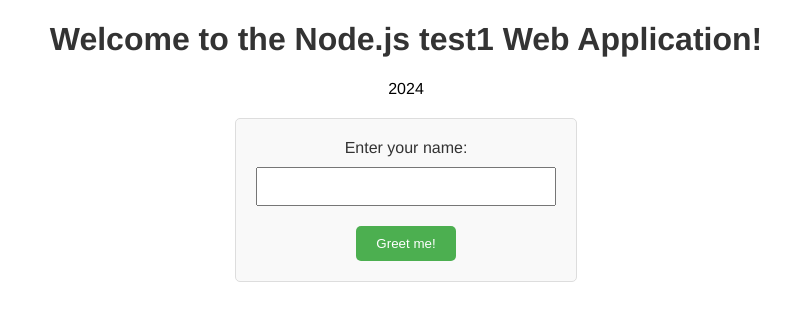
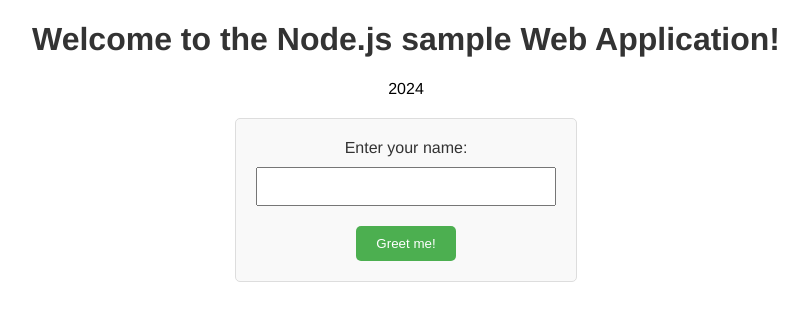
Before and after one commit to Amogh-98/WebApp, a plain HTML site: page index.html in a window 1280 px wide. Shown: the whole page, without its empty margins (234-1042 px from the left). Drawn offline with Linux system fonts and the light colour scheme.

Commit message:
index.html

```diff
--- a/index.html
+++ b/index.html
@@ -56,7 +56,7 @@
     </title>
 </head>
 <body>
-    <h1>Welcome to the Node.js test1 Web Application!</h1>
+    <h1>Welcome to the Node.js sample Web Application!</h1>
     <p>2024</p>
     <form action="/greet" method="post">
         <label for="name">Enter your name:</label>
```
